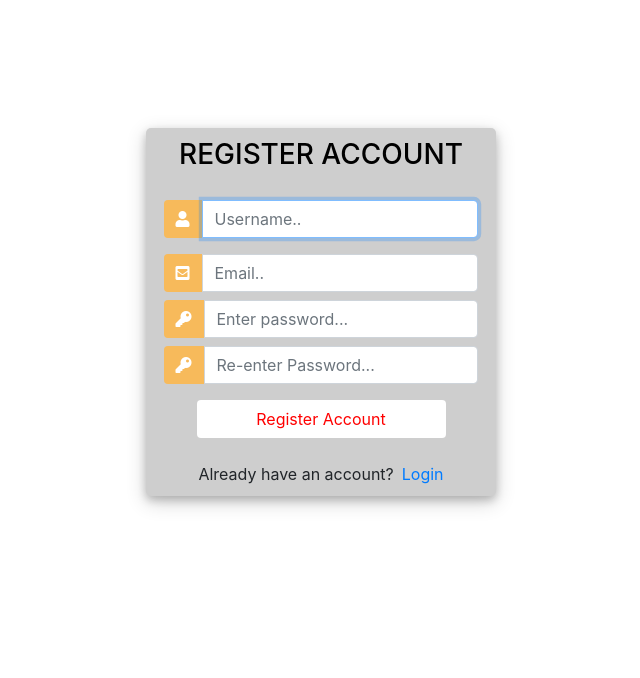
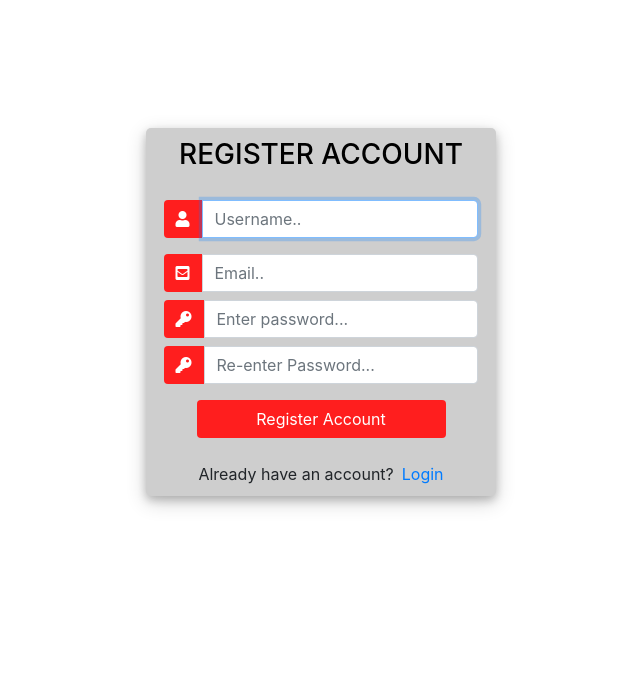
Before and after one commit to noahskorner/resume-freak, a Django app: page /register/ in a window 1280 px wide. Shown: the part 144-822 px from the top of the page, without its empty margins (319-959 px from the left). Run offline with Django 3.2, Linux system fonts and the light colour scheme; some libraries are stand-ins or nearby versions.

Commit message:
Update register.html

```diff
--- a/resume_builder/templates/resume_builder/register.html
+++ b/resume_builder/templates/resume_builder/register.html
@@ -148,8 +148,8 @@
 		}
 		.login_btn {
 			width: 100%;
-			background: #ffffff !important;
-			color: red !important;
+			background: #ff1e1e !important;
+			color: white !important;
 			background-color: #ff1e1e
 		}
 		.login_btn:focus {
@@ -160,7 +160,7 @@
 			padding: 0 2rem;
 		}
 		.input-group-text {
-			background: #f7ba5b !important;
+			background: #ff1e1e !important;
 			color: white !important;
 			border: 0 !important;
 			border-radius: 0.25rem 0 0 0.25rem !important;
```
